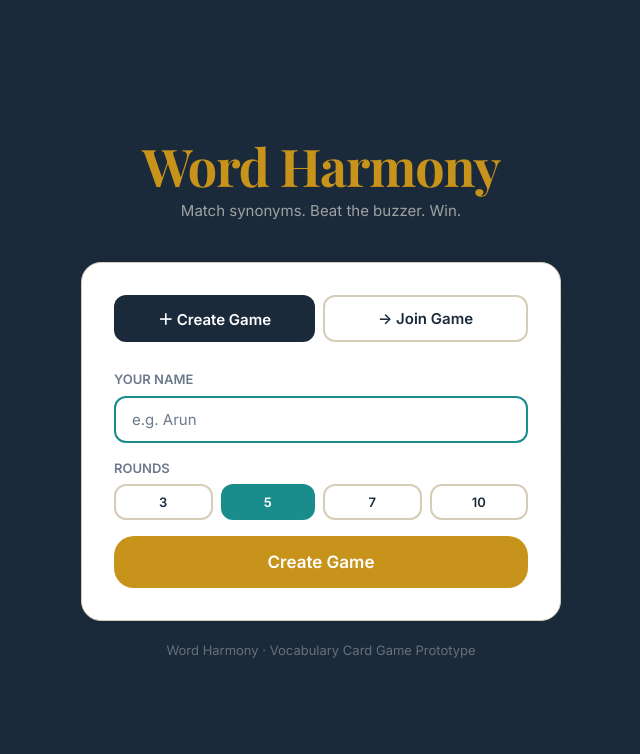
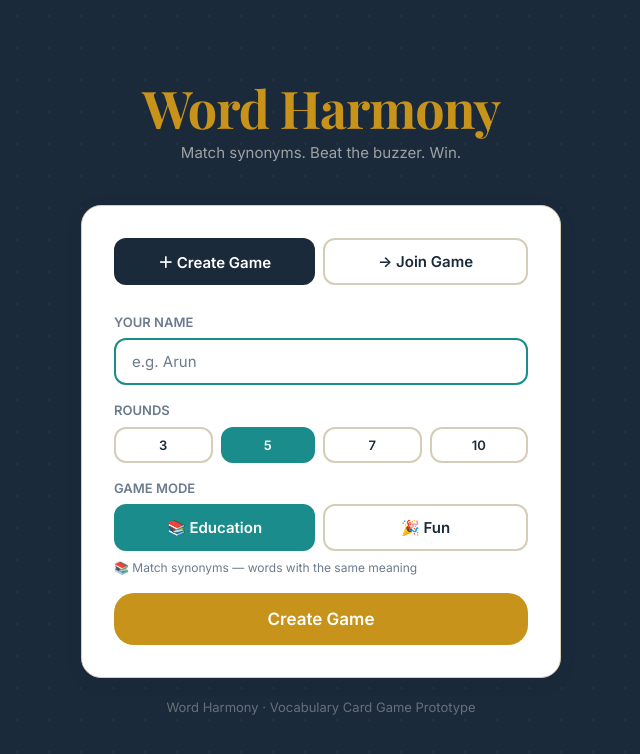
Before and after one commit to Royarun17/word-harmony, a React (Create React App) app in the folder client/: page / in a window 1280 px wide. Shown: the top 754 px of the page, without its empty margins (319-959 px from the left). Built offline with nearby package versions, Linux system fonts and the light colour scheme.

Commit message:
Update LobbyPage.js

```diff
--- a/client/src/pages/LobbyPage.js
+++ b/client/src/pages/LobbyPage.js
@@ -7,6 +7,7 @@ export default function LobbyPage({ onJoined }) {
   const [tab, setTab] = useState('create'); // create | join
   const [name, setName] = useState('');
   const [rounds, setRounds] = useState(5);
+  const [gameMode, setGameMode] = useState('education');
   const [code, setCode] = useState('');
   const [loading, setLoading] = useState(false);
   const [error, setError] = useState('');
@@ -16,7 +17,7 @@ export default function LobbyPage({ onJoined }) {
     if (!name.trim()) { setError('Enter your name.'); return; }
     setLoading(true); setError('');
     try {
-      const { data } = await axios.post('/session/create', { playerName: name.trim(), rounds });
+      const { data } = await axios.post('/session/create', { playerName: name.trim(), rounds, gameMode });
       const { sessionId, playerId } = data;
       socket.connect();
       socket.emit('join_session', { sessionId, playerId, playerName: name.trim() });
@@ -104,6 +105,30 @@ export default function LobbyPage({ onJoined }) {
                   ))}
                 </div>
               </div>
+              <div>
+                <label style={{ fontSize: 13, fontWeight: 600, marginBottom: 6, display: 'block', color: 'var(--muted)' }}>GAME MODE</label>
+                <div className="flex gap-8">
+                  <button type="button"
+                    className={`btn ${gameMode === 'education' ? 'btn-teal' : 'btn-outline'}`}
+                    style={{ flex: 1 }}
+                    onClick={() => setGameMode('education')}
+                  >
+                    📚 Education
+                  </button>
+                  <button type="button"
+                    className={`btn ${gameMode === 'fun' ? 'btn-gold' : 'btn-outline'}`}
+                    style={{ flex: 1 }}
+                    onClick={() => setGameMode('fun')}
+                  >
+                    🎉 Fun
+                  </button>
+                </div>
+                <p style={{ fontSize: 12, color: 'var(--muted)', marginTop: 8 }}>
+                  {gameMode === 'education'
+                    ? '📚 Match synonyms — words with the same meaning'
+                    : '🎉 Match associations — words related to the same topic'}
+                </p>
+              </div>
               <button className="btn btn-gold btn-lg w-full" type="submit" disabled={loading}>
                 {loading ? 'Creating…' : 'Create Game'}
               </button>
```
